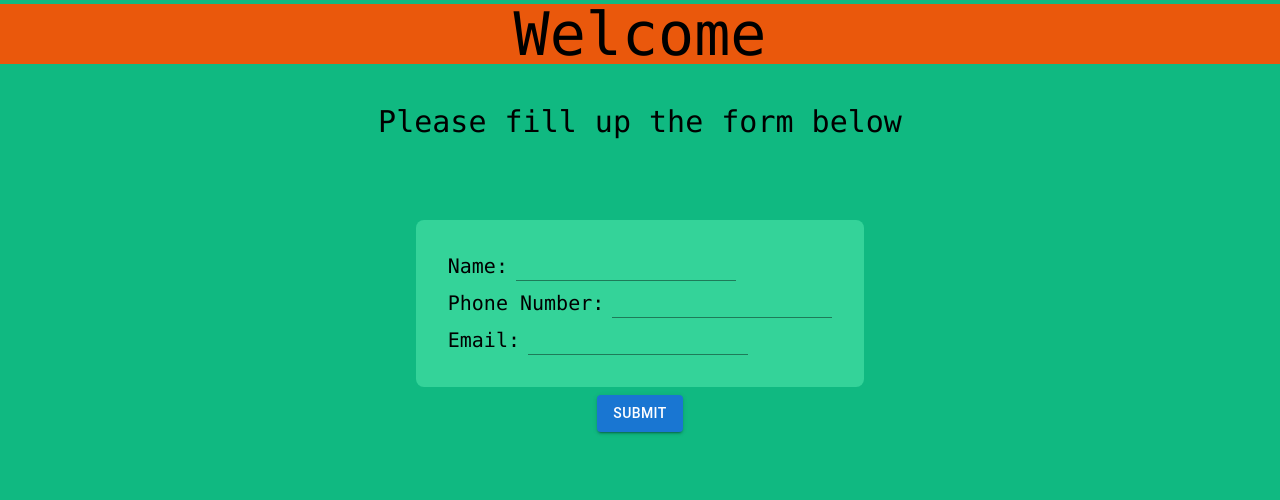
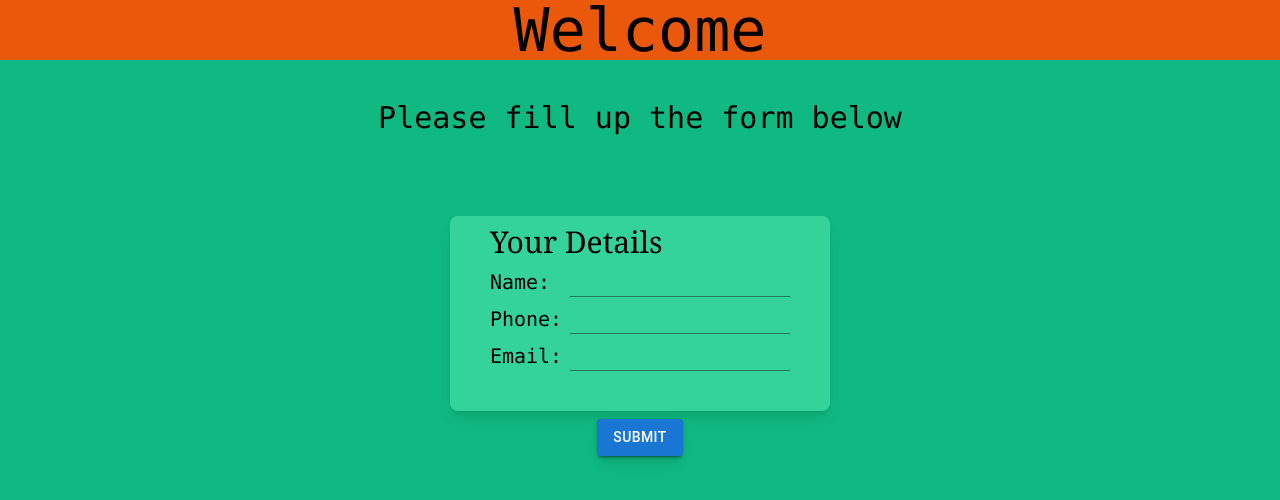
Before and after one commit to man2k/ReactApp_Internshala, a React (Vite) app: page / in a window 1280 px wide. Shown: the top 500 px of the page. Built offline with nearby package versions, Linux system fonts and the light colour scheme.

Commit message:
Simple UI completed. Implemented form component and necessary validations for it.

```diff
--- a/package.json
+++ b/package.json
@@ -12,6 +12,7 @@
   "dependencies": {
     "@emotion/react": "^11.11.3",
     "@emotion/styled": "^11.11.0",
+    "@mui/icons-material": "^5.15.4",
     "@mui/material": "^5.15.4",
     "react": "^18.2.0",
     "react-dom": "^18.2.0",
--- a/src/App.tsx
+++ b/src/App.tsx
@@ -12,7 +12,7 @@ function App() {
   });
 
   return (
-    <main className="w-full h-screen mx-auto py-1 text-center bg-emerald-500 font-mono">
+    <main className="w-full h-screen mx-auto text-center bg-emerald-500 font-mono">
       <h1 className="text-6xl bg-orange-600">Welcome</h1>
       <h2 className="mt-10 text-3xl">Please fill up the form below</h2>
       <FormOne formData={formData} setFormData={setFormData} />
--- a/src/components/FormOne.tsx
+++ b/src/components/FormOne.tsx
@@ -1,6 +1,10 @@
-import { Button } from "@mui/material";
+import { Button, IconButton } from "@mui/material";
 import userData from "../types/formData";
 import TextField from "@mui/material/TextField";
+import Snackbar from "@mui/material/Snackbar";
+import CloseIcon from "@mui/icons-material/Close";
+
+import { useState } from "react";
 
 type Props = {
   formData: userData;
@@ -8,24 +12,97 @@ type Props = {
 };
 
 const FormOne = ({ formData, setFormData }: Props) => {
+  const [open, setOpen] = useState(false);
+
+  const handleInputChange = (e: React.ChangeEvent<HTMLTextAreaElement>) => {
+    setFormData({ ...formData, [e.target.id]: e.target.value });
+  };
+
+  const handleSubmit = (e: React.MouseEvent<HTMLButtonElement>) => {
+    e.preventDefault();
+    if (formData.name && formData.email && formData.phoneNumber) {
+      localStorage.setItem("userData", JSON.stringify(formData));
+    } else {
+      setOpen(true);
+    }
+  };
+
+  const handleClose = (e: React.SyntheticEvent | Event, reason?: string) => {
+    if (reason === "clickaway") {
+      return;
+    }
+
+    setOpen(false);
+  };
+  const action = (
+    <>
+      <IconButton
+        size="small"
+        aria-label="close"
+        color="inherit"
+        onClick={handleClose}
+      >
+        <CloseIcon fontSize="small" />
+      </IconButton>
+    </>
+  );
   return (
     <div className="flex flex-col justify-center items-center mt-20">
-      <form className="flex flex-col items-start bg-emerald-400 rounded-lg p-8 w-max gap-2">
+      <form className="flex flex-col items-start bg-emerald-400 rounded-lg p-10 pt-2 w-max gap-2 shadow-lg">
+        <label className="w-full flex text-3xl font-serif">
+          <h1>Your Details</h1>
+        </label>
         <div className="flex flex-row w-full">
           <span className="text-xl mr-2">Name:</span>
-          <TextField id="name" variant="standard" size="small" />
+          <div className="w-full flex justify-end">
+            <TextField
+              id="name"
+              required
+              variant="standard"
+              value={formData.name}
+              size="small"
+              onChange={handleInputChange}
+            />
+          </div>
         </div>
-        <div>
-          <span className="text-xl mr-2">Phone Number:</span>
-          <TextField id="phonenum" variant="standard" size="small" />
+        <div className="flex flex-row w-full">
+          <span className="text-xl mr-2">Phone:</span>
+          <div className="w-full flex justify-end">
+            <TextField
+              id="phoneNumber"
+              required
+              variant="standard"
+              size="small"
+              value={formData.phoneNumber}
+              onChange={handleInputChange}
+            />
+          </div>
         </div>
-        <div>
+        <div className="flex flex-row w-full">
           <span className="text-xl mr-2">Email:</span>
-          <TextField id="email" variant="standard" size="small" />
+          <div className="w-full flex justify-end">
+            <TextField
+              id="email"
+              required
+              variant="standard"
+              size="small"
+              value={formData.email}
+              onChange={handleInputChange}
+            />
+          </div>
         </div>
       </form>
-      <div className="mt-2">
-        <Button variant="contained">Submit</Button>
+      <div className="mt-2 shadow-lg">
+        <Button variant="contained" type="submit" onClick={handleSubmit}>
+          Submit
+        </Button>
+        <Snackbar
+          open={open}
+          autoHideDuration={5000}
+          onClose={handleClose}
+          message="Some inputs are missing."
+          action={action}
+        />
       </div>
     </div>
   );
```
Also changed, not shown: 2 other files (tests, documents, lock files or other folders).
